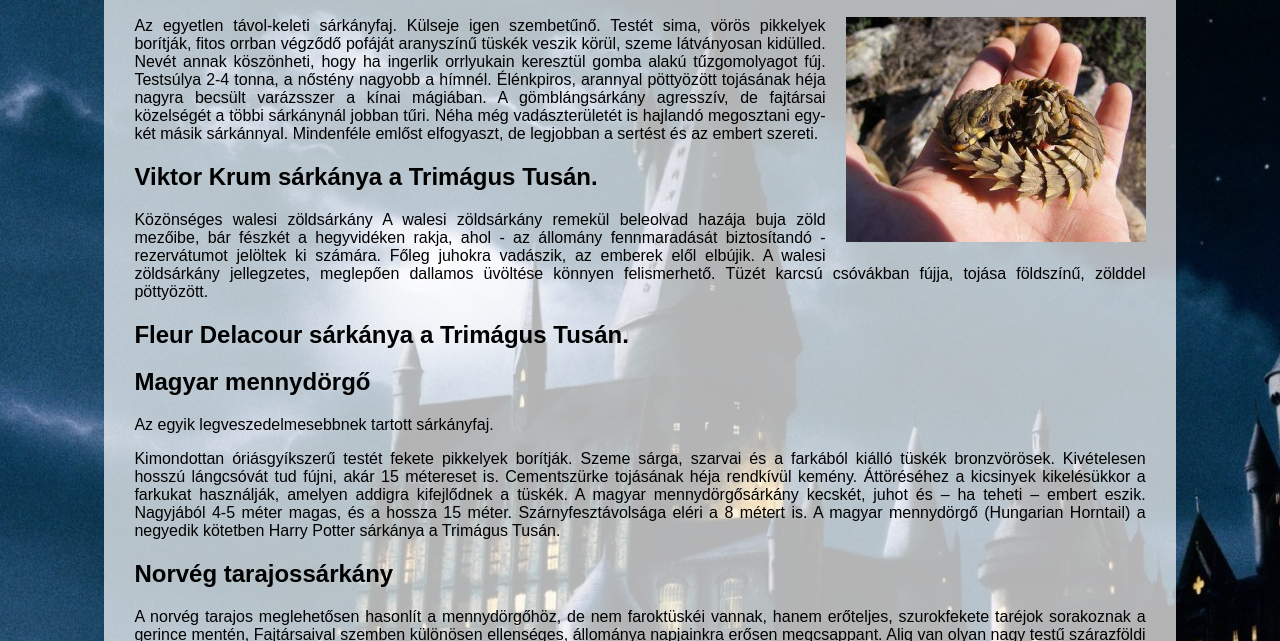
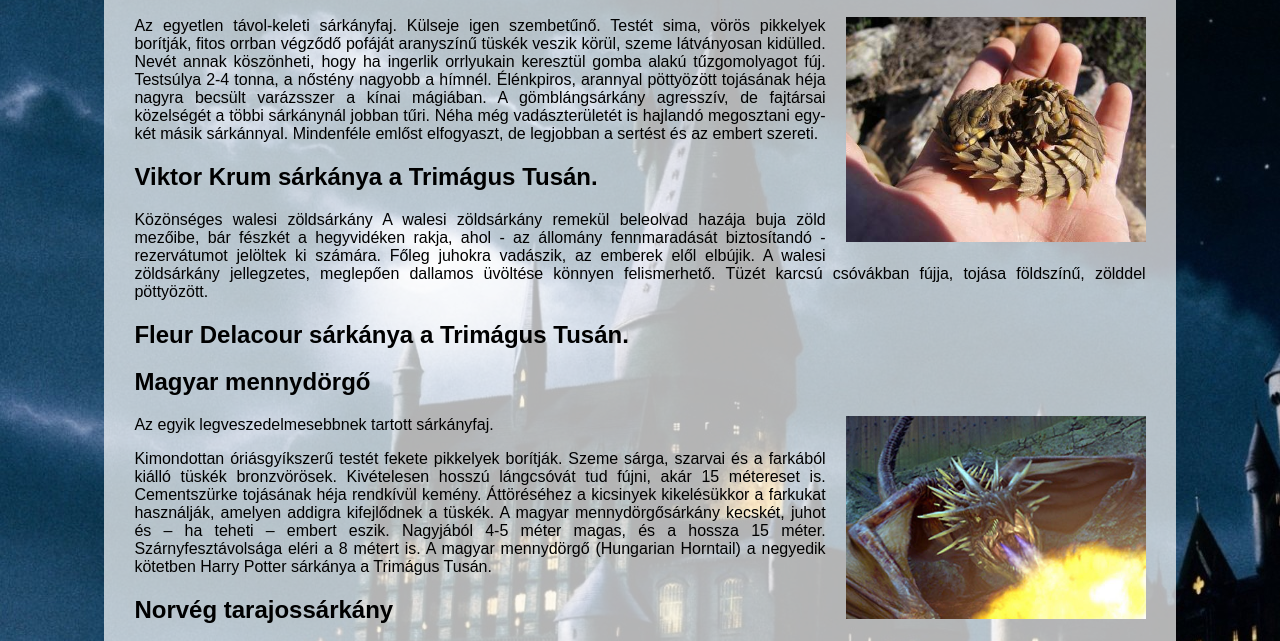
Before and after one commit to shyen1337/Sarkanyok2, a plain HTML site: page index.html in a window 1280 px wide. Shown: the part 149-790 px from the top of the page. Drawn offline with Linux system fonts and the light colour scheme.

Commit message:
13. Step ( Kész )

```diff
--- a/index.html
+++ b/index.html
@@ -20,6 +20,7 @@
     <h2>Fleur Delacour sárkánya a Trimágus Tusán.</h2>
 
     <h2>Magyar mennydörgő</h2>
+    <img src="magyarmennydorgo.jpg" class=jobbrakep title="Magyar mennydörgő">
     <p>Az egyik legveszedelmesebbnek tartott sárkányfaj.</p>
 
     <p>Kimondottan óriásgyíkszerű testét fekete pikkelyek borítják. Szeme sárga, szarvai és a farkából kiálló tüskék bronzvörösek. Kivételesen hosszú lángcsóvát tud fújni, akár 15 métereset is. Cementszürke tojásának héja rendkívül kemény. Áttöréséhez a kicsinyek kikelésükkor a farkukat használják, amelyen addigra kifejlődnek a tüskék. A magyar mennydörgősárkány kecskét, juhot és – ha teheti – embert eszik. Nagyjából 4-5 méter magas, és a hossza 15 méter. Szárnyfesztávolsága eléri a 8 métert is. A magyar mennydörgő (Hungarian Horntail) a negyedik kötetben Harry Potter sárkánya a Trimágus Tusán.</p>
```
